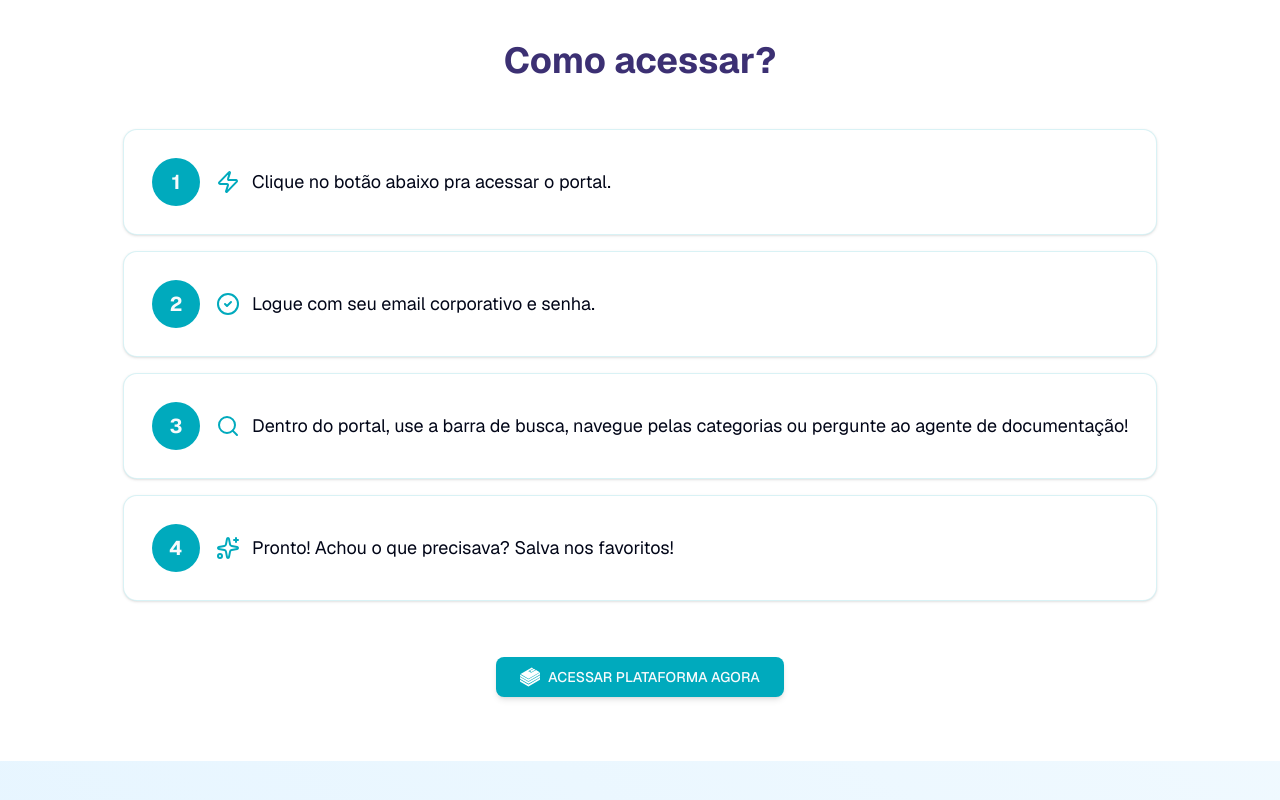
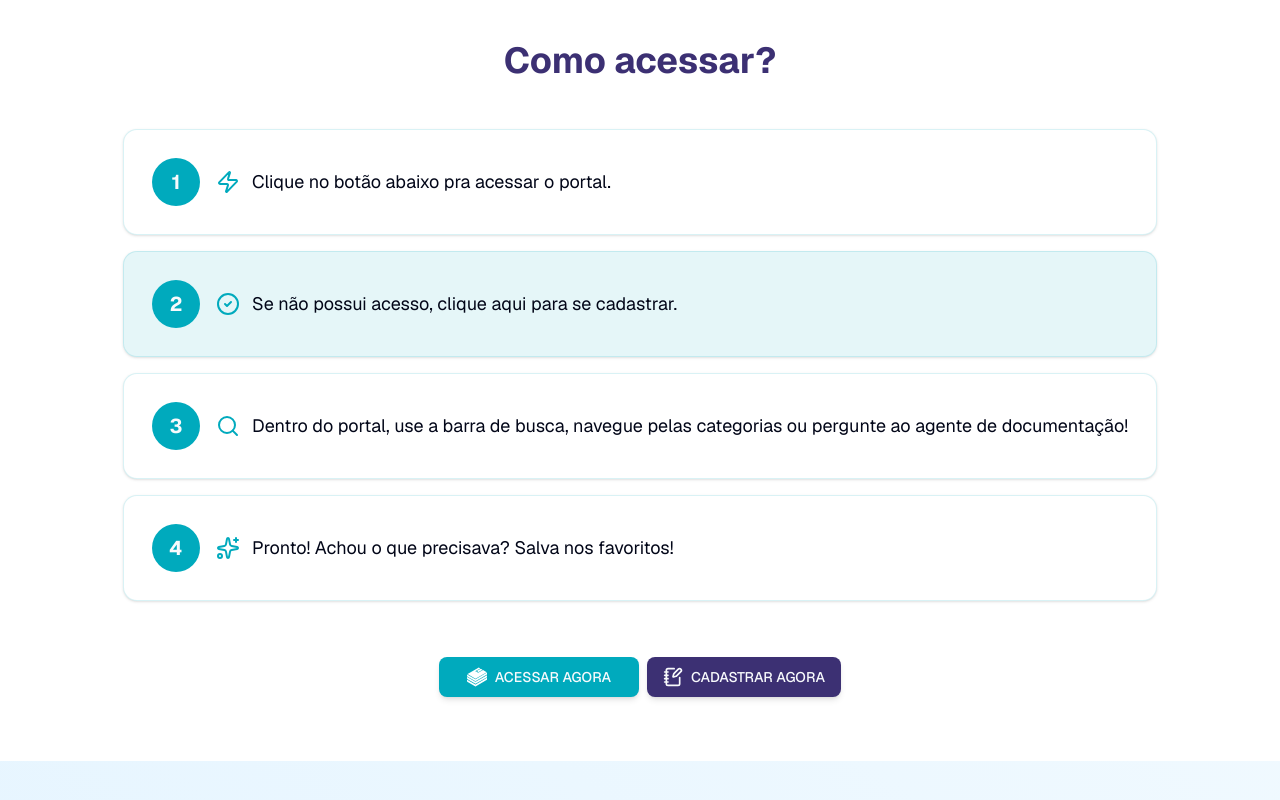
Before and after one commit to SuporteRfk/landingpage-rfk-docs, a Next.js app: page / in a window 1280 px wide. Shown: the part 1946-2746 px from the top of the page. Built offline with nearby package versions, Linux system fonts and the light colour scheme.

Commit message:
feat: added new button for direction new link for register

```diff
--- a/src/components/header.tsx
+++ b/src/components/header.tsx
@@ -47,7 +47,7 @@ export const Header = () => {
 
     return (
         <header id="home" className="fixed top-0 z-50 w-full h-20 shadow border-b border-sky-500 bg-white/30 backdrop-blur-lg">
-            <div className="h-full container mx-auto flex justify-between items-center px-4 md:px-0">
+            <div className="h-full container mx-auto flex justify-between items-center px-4">
                 <div className="p-4 flex gap-2 bg-sky-300/20 rounded-sm shadow-inner shadow-sky-200">
                     <Image src={LogoRfkDocs} alt="logo"/>
                     <h1 className="font-bold text-sky-950">RFK Docs</h1>
--- a/src/components/how-to-use.tsx
+++ b/src/components/how-to-use.tsx
@@ -1,4 +1,5 @@
-import { Search, Sparkles, Zap, CheckCircle2 } from "lucide-react";
+"use client";
+import { Search, Sparkles, Zap, CheckCircle2, NotebookPen } from "lucide-react";
 import BookStackRfk from "../../public/bookstack-white.svg";
 import { WrapperSection } from "./wrapper-section";
 import { Card } from "./ui/card";
@@ -10,22 +11,26 @@ const steps = [
     {
         step: "1",
         text: "Clique no botão abaixo pra acessar o portal.",
-        icon: Zap
+        icon: Zap,
+        url: null
     },
     {
         step: "2",
-        text: "Logue com seu email corporativo e senha.",
-        icon: CheckCircle2
+        text: "Se não possui acesso, clique aqui para se cadastrar.",
+        icon: CheckCircle2,
+        url: "https://tally.so/r/mKqGrX"
     },
     {
         step: "3",
         text: "Dentro do portal, use a barra de busca, navegue pelas categorias ou pergunte ao agente de documentação!",
-        icon: Search
+        icon: Search,
+        url: null
     },
     {
         step: "4",
         text: "Pronto! Achou o que precisava? Salva nos favoritos!",
-        icon: Sparkles
+        icon: Sparkles,
+        url: null
     }
 ];
 
@@ -41,14 +46,17 @@ export const HowToUseSection = () => {
                     {steps.map((step, index) => (
                         <Card
                             key={index}
-                            className="p-7 border-primary/15 hover:-translate-y-2 hover:shadow-md hover:shadow-primary/20 transition-all duration-300 animate-fade-in"
+                            className={`p-7 border-primary/15 hover:-translate-y-2 hover:shadow-md hover:shadow-primary/20 transition-all duration-300 animate-fade-in
+                                ${step.url ? "cursor-pointer bg-primary/10" : "cursor-default"}
+                            `}
                             style={{ animationDelay: `${index * 100}ms` }}
+                            onClick={() => step.url &&  window.open(step.url, "_target") }
                         >
                             <div className="flex flex-col items-center md:flex-row gap-4">
                                 <p className="w-12 h-12 rounded-full bg-primary text-primary-foreground flex items-center justify-center text-xl font-bold">{step.step}</p>
                                 <div className="flex-1 flex flex-col sm:flex-row items-center gap-3 ">
-                                    <step.icon className="w-6 h-6 text-primary flex-shrink-0" />
-                                    <p className="text-lg text-foreground text-center md:text-start">
+                                    <step.icon className="w-6 h-6 text-primary " />
+                                    <p className={`text-lg text-foreground text-center md:text-start ${step.url ? "hover:underline" : ""}`}>
                                         {step.text}
                                     </p>
                                 </div>
@@ -58,15 +66,26 @@ export const HowToUseSection = () => {
                 </div>
           </div>
 
-          <div className="text-center mt-10">
+          <div className="flex flex-col xs:flex-row items-center justify-center gap-2 text-center mt-10">
             <Button
               size="lg"
               asChild
-              className="shadow-md"
+              className="shadow-md w-full max-w-[200px]"
             >
               <Link href="https://documentacao.rfk.ind.br/" target="_blank" rel="noopener noreferrer" className="flex items-center gap-2">
                 <Image src={BookStackRfk} alt="BookStack" className="w-5 h-5" />
-                ACESSAR PLATAFORMA AGORA
+                ACESSAR AGORA
+              </Link>
+            </Button>
+            <Button
+              size="lg"
+              asChild
+              className="shadow-md bg-secondary hover:bg-secondary/80 hover:brightness-125 transition-all"
+
+            >
+              <Link href="https://tally.so/r/mKqGrX/" target="_blank" rel="noopener noreferrer" className="flex items-center gap-2">
+              <NotebookPen className="size-5"/>
+                CADASTRAR AGORA
               </Link>
             </Button>
           </div>
```
